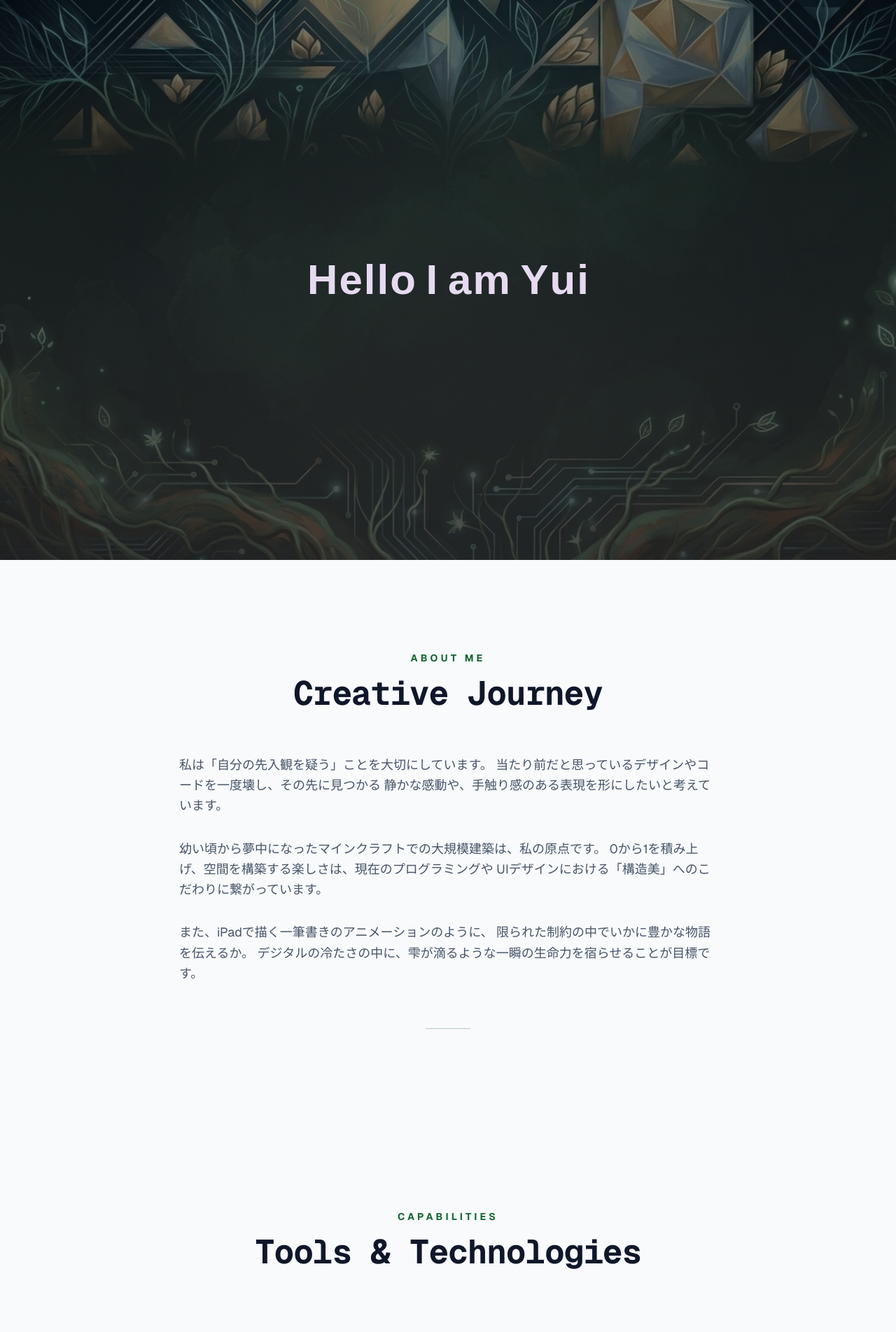
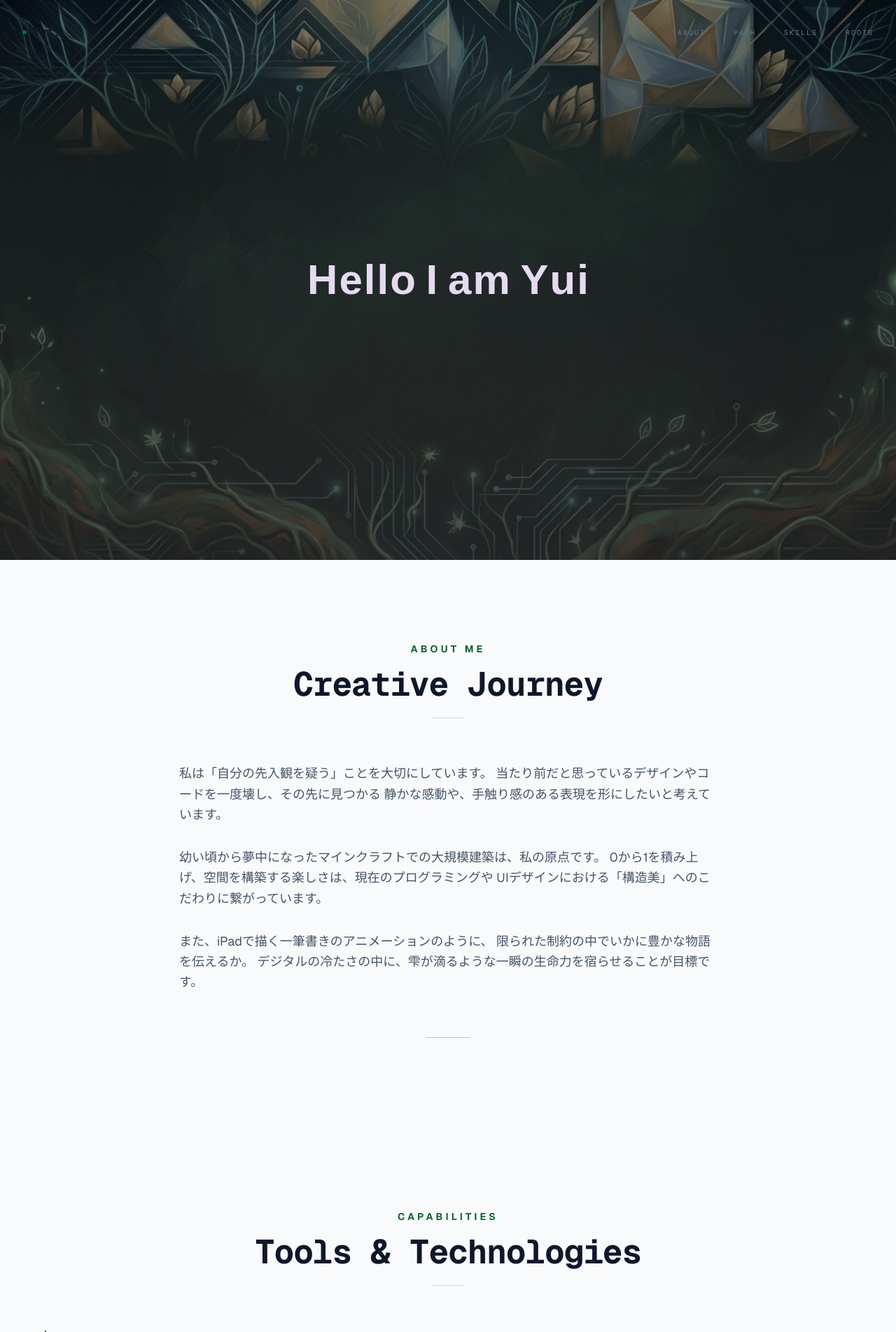
Before and after one commit to miurayui/introduction, a Next.js app: page / in a window 1280 px wide. Shown: the top 1903 px of the page at 70% size. Built offline with nearby package versions, Linux system fonts and the light colour scheme.

Commit message:
Add title component

```diff
--- a/app/layout.tsx
+++ b/app/layout.tsx
@@ -1,5 +1,8 @@
 import type { Metadata } from "next";
 import { Geist, Geist_Mono } from "next/font/google";
+import Footer from "../compornents/footer";
+import Header from "../compornents/header";
+
 import "./globals.css";
 
 const geistSans = Geist({
@@ -27,7 +30,11 @@ export default function RootLayout({
       lang="en"
       className={`${geistSans.variable} ${geistMono.variable} h-full antialiased`}
     >
-      <body className="min-h-full flex flex-col">{children}</body>
+      <body className="min-h-full flex flex-col">
+        <Header />
+        {children}
+        <Footer />
+      </body>
     </html>
   );
 }
--- a/compornents/about.tsx
+++ b/compornents/about.tsx
@@ -3,28 +3,18 @@
 
 import { motion } from 'motion/react';
 import { fadeInUp, viewportSettings } from '../collections/popup';
+import SectionTitle from './sectionTitle';
 
 export default function About() {
   return (
-    <section className="min-h-screen bg-[#F8FAFC] flex flex-col items-center justify-center px-6 py-24 font-sans text-[#1E293B]">
+    <section id="about" className="min-h-screen bg-[#F8FAFC] flex flex-col items-center justify-center px-6 py-24 font-sans text-[#1E293B]">
       <div className="max-w-3xl w-full space-y-16">
 
         {/* タイトルセクション */}
-        <motion.div
-          initial="hidden"
-          whileInView="visible"
-          viewport={viewportSettings}
-          variants={fadeInUp}
-          custom={0} // 遅延なし
-          className="text-center"
-        >
-          <h2 className="text-sm tracking-[0.3em] text-[#166534] uppercase font-bold mb-4">
-            About Me
-          </h2>
-          <h3 className="text-4xl md:text-5xl font-bold font-mono tracking-tight text-[#0F172A]">
-            Creative Journey
-          </h3>
-        </motion.div>
+        <SectionTitle
+          subtitle="About Me"
+          title="Creative Journey"
+        />
 
         {/* 文章セクション */}
         <motion.div
--- a/compornents/path.tsx
+++ b/compornents/path.tsx
@@ -2,6 +2,7 @@
 
 import { motion } from 'motion/react';
 import { fadeInUp, viewportSettings } from '../collections/popup';
+import SectionTitle from './sectionTitle';
 
 const milestones = [
   {
@@ -28,25 +29,14 @@ const milestones = [
 
 export default function Path() {
   return (
-    <section className="min-h-screen bg-[#F8FAFC] py-32 px-6 overflow-hidden">
+    <section id="path" className="min-h-screen bg-[#F8FAFC] py-32 px-6 overflow-hidden">
       <div className="max-w-4xl mx-auto">
 
         {/* タイトルセクション */}
-        <motion.div
-          initial="hidden"
-          whileInView="visible"
-          viewport={viewportSettings}
-          variants={fadeInUp}
-          custom={0} // 遅延なし
-          className="text-center mb-24"
-        >
-          <h2 className="text-sm tracking-[0.3em] text-[#166534] uppercase font-bold mb-4">
-            path
-          </h2>
-          <h3 className="text-4xl md:text-5xl font-bold font-mono tracking-tight text-[#0F172A]">
-            History
-          </h3>
-        </motion.div>
+        <SectionTitle
+          subtitle="path"
+          title="History"
+        />
 
         <div className="relative">
           {/* 中央の垂直線（一筆書きのメインライン） */}
@@ -61,18 +51,16 @@ export default function Path() {
                 viewport={viewportSettings}
                 variants={fadeInUp}
                 custom={index * 0.1}
-                className={`relative flex items-center justify-between md:justify-normal w-full ${
-                  index % 2 === 0 ? 'md:flex-row-reverse' : ''
-                }`}
+                className={`relative flex items-center justify-between md:justify-normal w-full ${index % 2 === 0 ? 'md:flex-row-reverse' : ''
+                  }`}
               >
                 {/* 線上の点（雫の落ちる場所） */}
                 <div className="absolute left-[18px] md:left-1/2 md:-translate-x-1/2 w-2 h-2 rounded-full bg-[#166534] z-10 border-4 border-[#F8FAFC] box-content" />
 
                 {/* コンテンツボックス */}
                 <div className="w-[calc(100%-60px)] md:w-[45%] pl-10 md:pl-0">
-                  <div className={`p-6 rounded-2xl bg-white border border-[#E2E8F0] shadow-sm hover:border-[#166534]/20 transition-colors ${
-                    index % 2 === 0 ? 'md:text-left' : 'md:text-right'
-                  }`}>
+                  <div className={`p-6 rounded-2xl bg-white border border-[#E2E8F0] shadow-sm hover:border-[#166534]/20 transition-colors ${index % 2 === 0 ? 'md:text-left' : 'md:text-right'
+                    }`}>
                     <span className="font-mono text-[#166534] font-bold text-lg mb-2 block italic">
                       {item.year}
                     </span>
--- a/compornents/roots.tsx
+++ b/compornents/roots.tsx
@@ -2,6 +2,7 @@
 
 import { motion } from 'motion/react';
 import { fadeInUp, viewportSettings } from '../collections/popup';
+import SectionTitle from './sectionTitle';
 
 const rootItems = [
   {
@@ -20,25 +21,14 @@ const rootItems = [
 
 export default function Roots() {
   return (
-    <section className="min-h-screen bg-white py-32 px-6 flex flex-col items-center">
+    <section id="roots" className="min-h-screen bg-white py-32 px-6 flex flex-col items-center">
       <div className="max-w-5xl w-full">
 
-         {/* タイトルセクション */}
-        <motion.div
-          initial="hidden"
-          whileInView="visible"
-          viewport={viewportSettings}
-          variants={fadeInUp}
-          custom={0} // 遅延なし
-          className="text-center mb-24"
-        >
-          <h2 className="text-sm tracking-[0.3em] text-[#166534] uppercase font-bold mb-4">
-            About Me
-          </h2>
-          <h3 className="text-4xl md:text-5xl font-bold font-mono tracking-tight text-[#0F172A]">
-            Creative Journey
-          </h3>
-        </motion.div>
+        {/* タイトルセクション */}
+        <SectionTitle
+          subtitle="roots"
+          title="Tarning Point"
+        />
 
         <div className="space-y-40">
           {rootItems.map((item, index) => (
@@ -49,9 +39,8 @@ export default function Roots() {
               viewport={viewportSettings}
               variants={fadeInUp}
               custom={index * 0.2}
-              className={`flex flex-col md:flex-row gap-12 items-start ${
-                index % 2 !== 0 ? 'md:flex-row-reverse' : ''
-              }`}
+              className={`flex flex-col md:flex-row gap-12 items-start ${index % 2 !== 0 ? 'md:flex-row-reverse' : ''
+                }`}
             >
               {/* 左側（または右側）：大きな見出しと言葉 */}
               <div className="md:w-1/2 space-y-6">
--- /dev/null
+++ b/compornents/sectionTitle.tsx
@@ -0,0 +1,42 @@
+"use client";
+
+import { motion } from 'motion/react';
+import { fadeInUp, viewportSettings } from '../collections/popup';
+
+interface SectionTitleProps {
+  subtitle: string;
+  title: string;
+  delay?: number;
+  center?: boolean;
+}
+
+export default function SectionTitle({
+  subtitle,
+  title,
+  delay = 0,
+  center = true
+}: SectionTitleProps) {
+  return (
+    <motion.div
+      initial="hidden"
+      whileInView="visible"
+      viewport={viewportSettings}
+      variants={fadeInUp}
+      custom={delay}
+      className={`mb-16 ${center ? 'text-center' : 'text-left'}`}
+    >
+      {/* 小見出し（About Me など） */}
+      <h2 className="text-sm tracking-[0.3em] text-[#166534] uppercase font-bold mb-4">
+        {subtitle}
+      </h2>
+
+      {/* メインタイトル（Creative Journey など） */}
+      <h3 className="text-4xl md:text-5xl font-bold font-mono tracking-tight text-[#0F172A]">
+        {title}
+      </h3>
+
+      {/* オプション：タイトルの下に「一筆書き」のラインを入れるならここに追加 */}
+      <div className={`mt-6 h-[1px] bg-[#166534] opacity-20 w-12 ${center ? 'mx-auto' : 'mr-auto'}`} />
+    </motion.div>
+  );
+}
--- a/compornents/skills.tsx
+++ b/compornents/skills.tsx
@@ -3,6 +3,7 @@
 import { motion } from 'motion/react';
 import Image from 'next/image';
 import { fadeInUp, viewportSettings } from '../collections/popup';
+import SectionTitle from './sectionTitle';
 
 const skillCategories = [
   {
@@ -36,25 +37,15 @@ const skillCategories = [
 
 export default function Skills() {
   return (
-    <section className="min-h-screen bg-[#F8FAFC] flex flex-col items-center py-32 px-6 font-sans text-[#1E293B]">
+    <section id="skills" className="min-h-screen bg-[#F8FAFC] flex flex-col items-center py-32 px-6 font-sans text-[#1E293B]">
       <div className="max-w-6xl w-full">
 
         {/* セクションタイトル */}
-        <motion.div
-          initial="hidden"
-          whileInView="visible"
-          viewport={viewportSettings}
-          variants={fadeInUp}
-          custom={0}
-          className="text-center mb-24"
-        >
-          <h2 className="text-sm tracking-[0.3em] text-[#166534] uppercase font-bold mb-4">
-            Capabilities
-          </h2>
-          <h3 className="text-4xl md:text-5xl font-bold font-mono tracking-tight text-[#0F172A]">
-            Tools & Technologies
-          </h3>
-        </motion.div>
+
+        <SectionTitle
+          subtitle="Capabilities"
+          title="Tools & Technologies"
+        />
 
         {/* コンテンツエリア */}
         <div className="max-w-6xl w-full flex flex-col md:flex-row gap-12">
```
